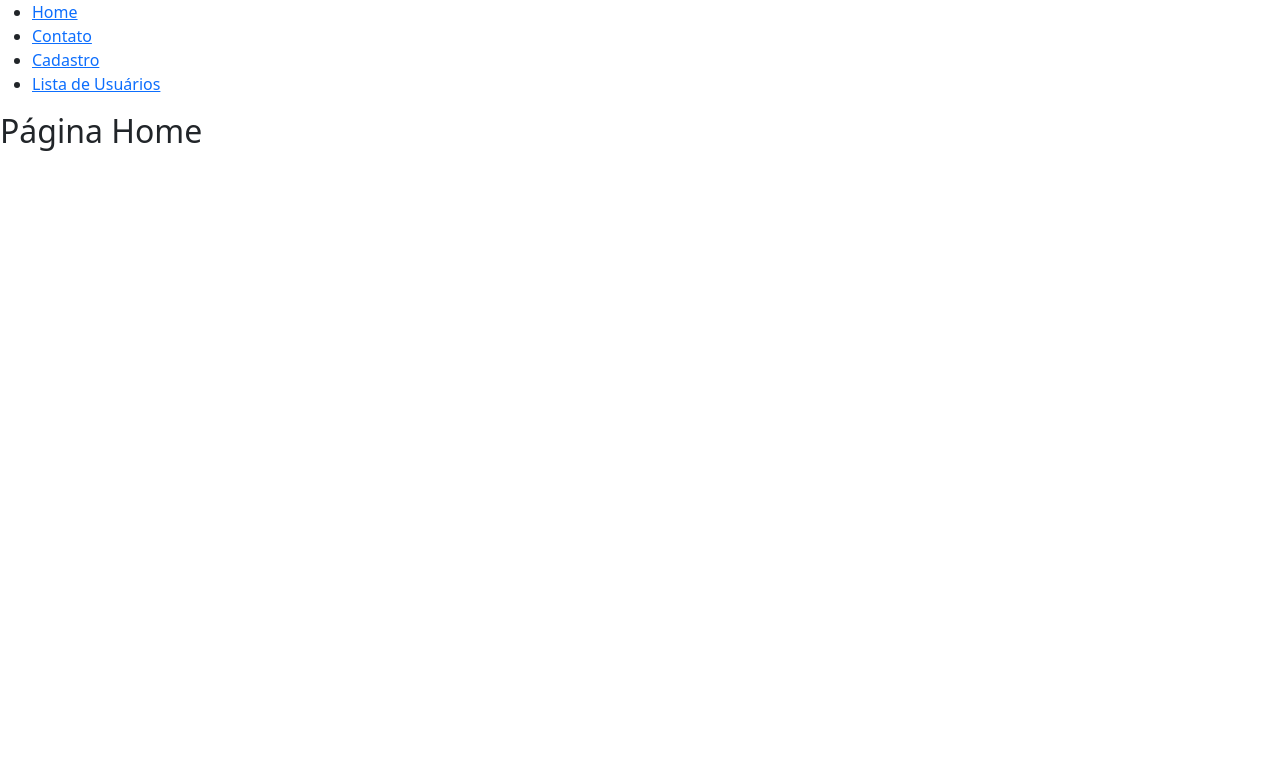
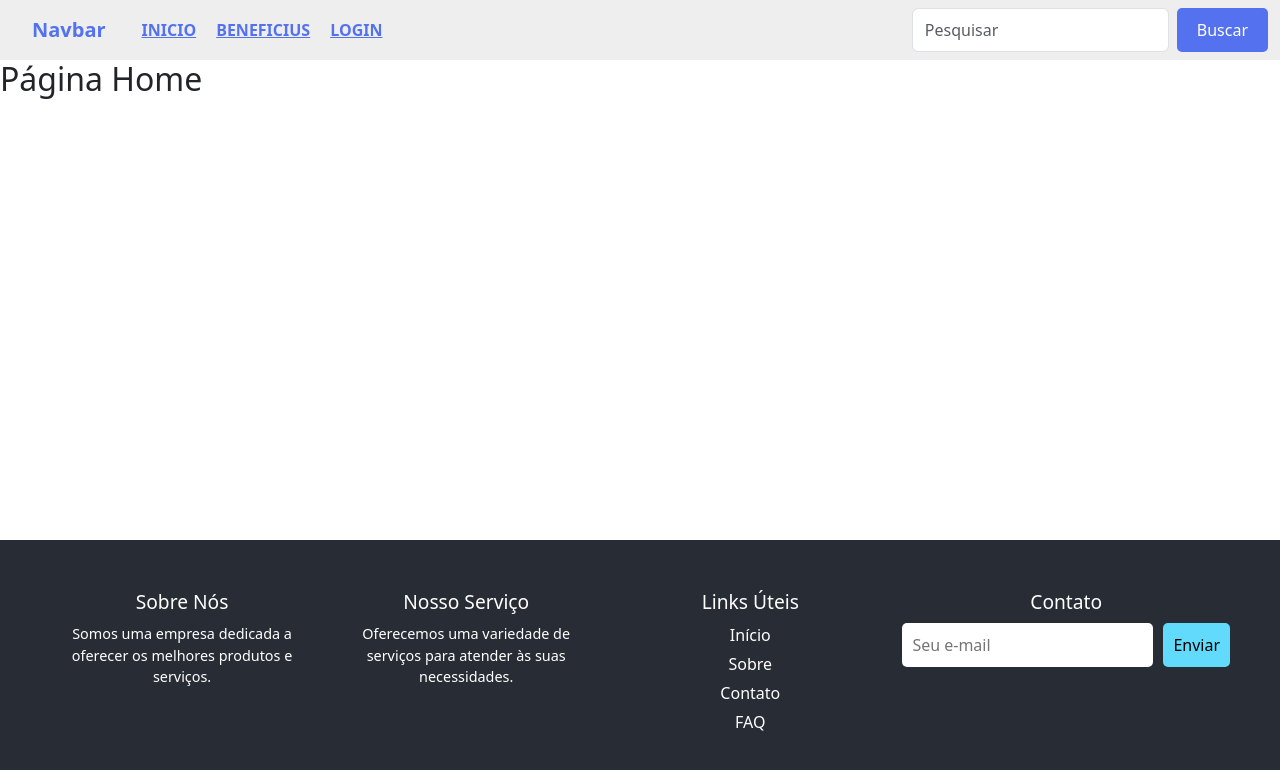
Before and after one commit to LudWig192/BioGuardian, a React (Create React App) app in the folder frontend/: page / in a window 1280 px wide. Shown: the top 770 px of the page. Built offline with nearby package versions, Linux system fonts and the light colour scheme.

Commit message:
Adição de footer e navbar

```diff
--- a/frontend/src/App.js
+++ b/frontend/src/App.js
@@ -9,12 +9,16 @@ import Rotas from "./Routes";
 //Importar componentes aqui
 import Navegacao from "./Components/Navegacao";
 
+//RODAPE
+import Footer from "../src/Components/Footer";
+
 const App = () => {
   return (
     <>
       <Router>
         <Navegacao />
         <Rotas />
+        <Footer />
       </Router>
     </>
   );
--- /dev/null
+++ b/frontend/src/Components/Footer.jsx
@@ -0,0 +1,53 @@
+import React, { useState } from "react";
+import "../Style/Footer.css";
+const Footer1 = () => {
+        const [email, setEmail] = useState("")
+        const [message, setMessage] = useState("");
+
+    const handleSubmit = (e) => {
+        e.preventDefault();
+        alert('Email enviado: ${ email }/nMensagem: ${ message }');
+        setEmail("");
+        setMessage("");
+    };
+
+    return (
+        <footer className="footer">
+            <div className="footer-content">
+                <div className="footer-column">
+                    <h3>Sobre Nós</h3>
+                    <p>Somos uma empresa dedicada a oferecer os melhores produtos e serviços.</p>
+                </div>
+                <div className="footer-column">
+                    <h3>Nosso Serviço</h3>
+                    <p>Oferecemos uma variedade de serviços para atender às suas necessidades.</p>
+                </div>
+                <div className="footer-column">
+                    <h3>Links Úteis</h3>
+                    <ul className="footer-links">
+                        <li><a href="#home">Início</a></li>
+                        <li><a href="#about">Sobre</a></li>
+                        <li><a href="#contact">Contato</a></li>
+                        <li><a href="#faq">FAQ</a></li>
+                    </ul>
+                </div>
+                <div className="footer-column email1">
+                    <h3>Contato</h3>
+                    <form onSubmit={handleSubmit} className="footer-form">
+                        <input
+                            type="email"
+                            placeholder="Seu e-mail"
+                            value={email}
+                            onChange={(e) => setEmail(e.target.value)}
+                            required
+                        />
+
+                        <button type="submit">Enviar</button>
+                    </form>
+                </div>
+            </div>
+        </footer>
+    );
+};
+
+export default Footer1;
--- a/frontend/src/Components/Navegacao.jsx
+++ b/frontend/src/Components/Navegacao.jsx
@@ -1,27 +1,41 @@
-import React from 'react';
+import Button from 'react-bootstrap/Button';
+import Container from 'react-bootstrap/Container';
+import Form from 'react-bootstrap/Form';
+import Nav from 'react-bootstrap/Nav';
+import Navbar from 'react-bootstrap/Navbar';
 import { Link } from 'react-router-dom';
+import "../Style/Navbar.css";
+// import NavDropdown from 'react-bootstrap/NavDropdown';
 
-const Header = () => {
-  return (
-    <header>
-      <nav>
-        <ul>
-          <li>
-            <Link to="/">Home</Link>
-          </li>
-          <li>
-            <Link to="/contato">Contato</Link>
-          </li>
-          <li>
-            <Link to="/cadastro">Cadastro</Link>
-          </li>
-          <li>
-            <Link to="/listaUsuarios">Lista de Usuários</Link>
-          </li>
-        </ul>
-      </nav>
-    </header>
-  );
-};
+function Nav1() {
+    return (
+        <Navbar expand="lg" className="Navbar1">
+            <Container fluid className=''>
+                <b><Navbar.Brand className='color1' href="#">Navbar </Navbar.Brand></b>
+                <Navbar.Toggle aria-controls="navbarScroll" />
+                <Navbar.Collapse id="navbarScroll">
+                    <Nav
+                        className="me-auto my-2 my-lg-0"
+                        style={{ maxHeight: '100px' }}
+                        navbarScroll
+                    >
+                        <b><Link className='color1' to="/"> INICIO</Link></b>
+                        <b><Link className='color1' to="/Beneficius">  BENEFICIUS</Link></b>
+                        <b><Link className='color1' to="/Login e Cadastro"> LOGIN</Link></b>
+                    </Nav>
+                    <Form className="d-flex">
+                        <Form.Control
+                            type="search"
+                            placeholder="Pesquisar"
+                            className="me-2"
+                            aria-label="Search"
+                        />
+                        <Button className='botao-pesquisar' variant="outline-success">Buscar</Button>
+                    </Form>
+                </Navbar.Collapse>
+            </Container>
+        </Navbar>
+    );
+}
 
-export default Header;
+export default Nav1;
--- /dev/null
+++ b/frontend/src/Style/Footer.css
@@ -0,0 +1,119 @@
+/* Rodape */
+.footer {
+    background-color: #282c34;
+    color: white;
+    padding: 50px 20px;
+    /* Ajuste o padding para centralizar melhor as colunas */
+    text-align: center;
+    position: fixed;
+    bottom: 0;
+    width: 100%;
+    margin-top: auto;
+}
+
+.footer-content {
+    display: flex;
+    justify-content: space-between;
+    /* Alinha as colunas lado a lado */
+    max-width: 1200px;
+    margin: 0 auto;
+}
+
+.footer-column {
+    flex: 1;
+    margin: 0 10px;
+    /* Espaçamento entre as colunas */
+}
+
+.footer-column h3 {
+    margin-bottom: 10px;
+    font-size: 1.2em;
+}
+
+.footer-column p {
+    margin: 0;
+    font-size: 0.9em;
+}
+
+.footer-links {
+    list-style: none;
+    padding: 0;
+}
+
+.footer-links li {
+    margin-bottom: 5px;
+}
+
+.footer-links a {
+    color: white;
+    text-decoration: none;
+}
+
+.footer-links a:hover {
+    text-decoration: underline;
+}
+
+/* Estilização do formulário de contato */
+.footer-form {
+    display: flex;
+    align-items: center;
+}
+
+.footer-form input {
+    margin-right: 10px;
+    /* Espaço entre o campo de e-mail e o botão */
+    padding: 10px;
+    border: none;
+    border-radius: 5px;
+    font-size: 1em;
+    flex: 1;
+    /* Faz com que o campo de e-mail ocupe o máximo de espaço disponível */
+}
+
+.footer-form button {
+    padding: 10px;
+    border: none;
+    border-radius: 5px;
+    background-color: #61dafb;
+    color: black;
+    font-size: 1em;
+    cursor: pointer;
+}
+
+.footer-form button:hover {
+    background-color: #21a1f1;
+}
+
+/* Responsividade */
+@media (max-width: 768px) {
+    .footer-content {
+        flex-direction: column;
+        align-items: center;
+    }
+
+    .footer-column {
+        margin: 10px 0;
+        text-align: center;
+        /* Centraliza o texto em telas pequenas */
+    }
+
+    .footer-form {
+        flex-direction: column;
+        align-items: stretch;
+        /* Faz com que o botão ocupe toda a largura em dispositivos menores */
+    }
+
+    .footer-form input {
+        margin-right: 0;
+        /* Remove a margem direita em telas pequenas */
+        margin-bottom: 10px;
+        /* Adiciona margem inferior */
+        width: 100%;
+    }
+
+    .footer-form button {
+        width: 100%;
+    }
+}
+
+/* Rodape */
--- /dev/null
+++ b/frontend/src/Style/Navbar.css
@@ -0,0 +1,24 @@
+/* navbar */
+.Navbar1 {
+    background-color: rgb(238, 238, 238);
+  }
+
+  .color1 {
+    color: #5472f0;
+    padding-left: 20px;
+  }
+
+  .botao-pesquisar {
+    background-color: #5472f0;
+    border: none;
+    color: white;
+    cursor: pointer; /* Adiciona um cursor de mão para indicar que é clicável */
+    padding: 10px 20px; /* Adiciona algum padding para melhor aparência */
+    border-radius: 5px; /* Opcional: arredonda os cantos do botão */
+    transition: background-color 0.3s ease; /* Adiciona uma transição suave na mudança de cor */
+  }
+
+  .botao-pesquisar:hover {
+    background-color: #54D4f0; /* Cor que o botão terá quando o mouse estiver sobre ele */
+  }
+  /* navbar */
```
